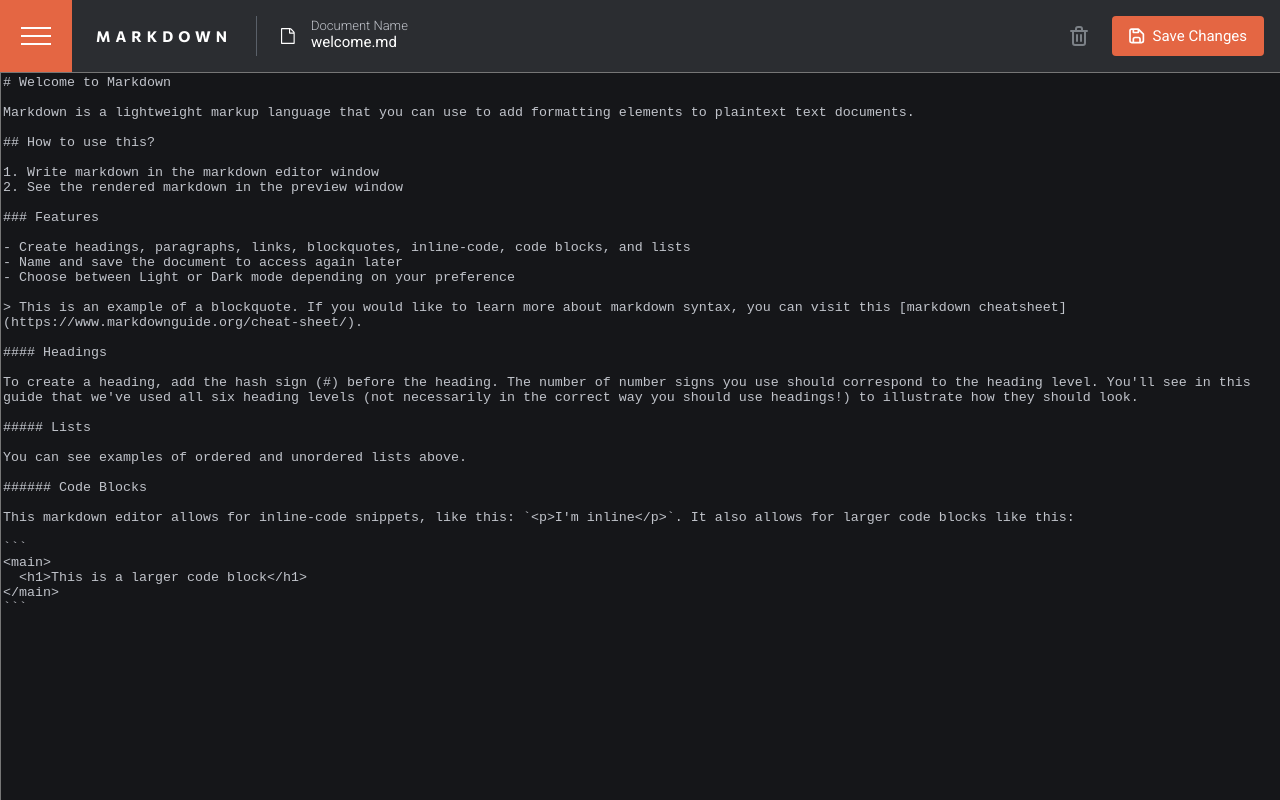
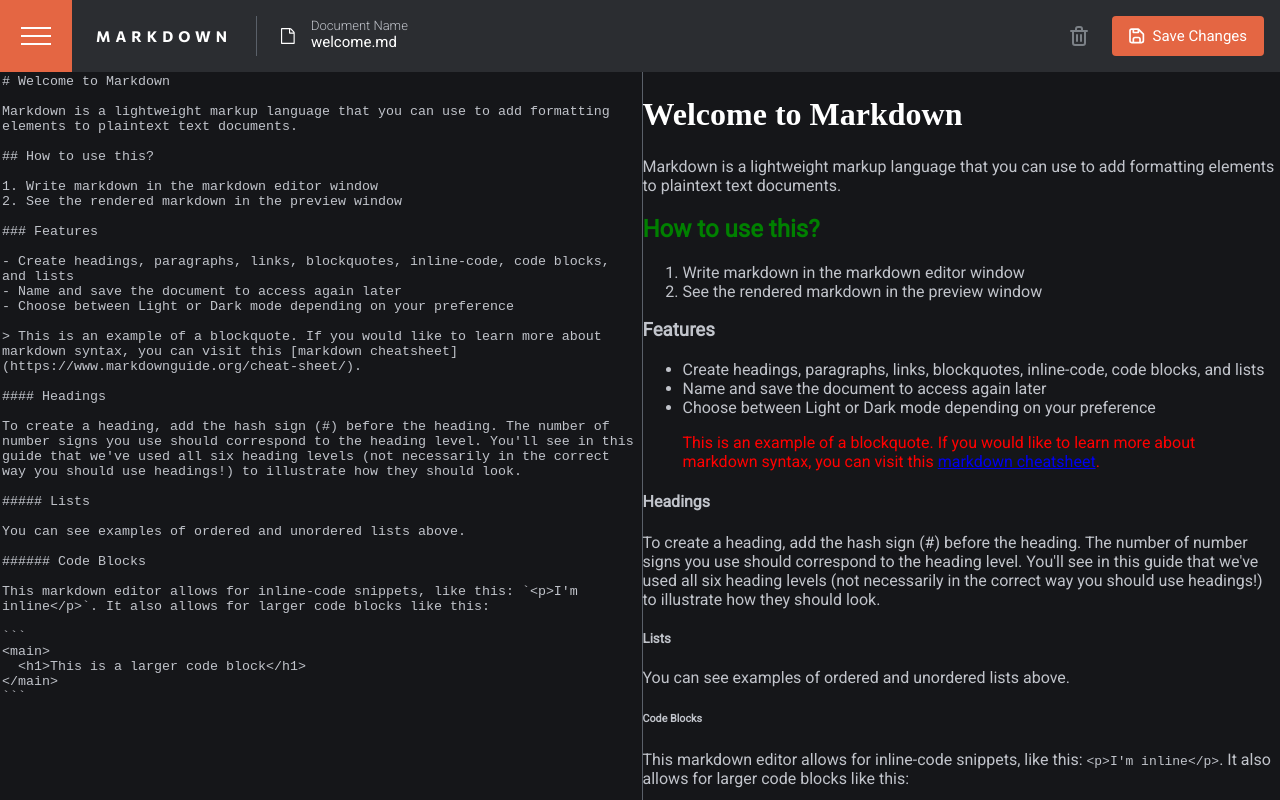
Before and after one commit to nablanco/browser-markdown-editor, a React (Create React App) app: page / in a window 1280 px wide. Built offline with nearby package versions, Linux system fonts and the light colour scheme.

Commit message:
Add Markdown and Preview windows, convert markdown to html/jsx

```diff
--- a/package.json
+++ b/package.json
@@ -6,6 +6,7 @@
     "@testing-library/jest-dom": "^5.16.5",
     "@testing-library/react": "^13.4.0",
     "@testing-library/user-event": "^13.5.0",
+    "markdown-to-jsx": "^7.1.8",
     "prop-types": "^15.8.1",
     "react": "^18.2.0",
     "react-dom": "^18.2.0",
--- a/src/App.js
+++ b/src/App.js
@@ -10,6 +10,24 @@ const GlobalStyle = createGlobalStyle`
     padding: 0px;
     font-family: 'Roboto', sans-serif;
     overflow-x: hidden;
+  }
+
+  h1 {
+    font-family: 'Roboto Slab';
+    font-style: normal;
+    font-weight: 700;
+    font-size: 32px;
+    line-height: 42px;
+    color: #FFFFFF;
+  }
+
+  h2 {
+    color: green;
+  }
+
+
+  blockquote {
+    color: red
   }
 `;
 
@@ -37,7 +55,7 @@ const App = () => {
           handleSidebar={handleSidebar}
           handleEnter={handleEnter}
         />
-        <Home ref={inputRef} inputRef={inputRef} showSidebar={showSidebar} />
+        <Home inputRef={inputRef} showSidebar={showSidebar} />
       </StyledApp>
     </>
   );
--- a/src/components/Home/Home.js
+++ b/src/components/Home/Home.js
@@ -1,9 +1,13 @@
-import React, { forwardRef, useContext } from "react";
+import React, { useContext } from "react";
 import styled from "styled-components";
 import { ThemeContext } from "../../themes/themeContext";
-import { DocumentContext } from "../../documents/documentContext";
 
-const StyledHome = styled.textarea`
+import MarkdownEditorWindow from "./MarkdownEditorWindow";
+import PreviewWindow from "./PreviewWindow";
+
+const StyledHome = styled.div`
+  display: flex;
+  flex-flow: row nowrap;
   height: 100%;
   width: 100%;
   position: fixed;
@@ -15,28 +19,23 @@ const StyledHome = styled.textarea`
   transition: 0.3s;
 `;
 
-const Home = forwardRef((props, inputRef) => {
+const Border = styled.div`
+  height: 100%;
+  width: 1px;
+  background-color: #5a6069;
+`;
+
+const Home = ({ inputRef, showSidebar }) => {
   const { theme } = useContext(ThemeContext);
-  const { activeDocument, onDocumentContentChange } =
-    useContext(DocumentContext);
 
   return (
-    <StyledHome
-      type="text"
-      value={
-        activeDocument.content
-          ? activeDocument.content
-          : "You delete all your work! Please create a new document in the sidebar :)"
-      }
-      onChange={onDocumentContentChange}
-      showSidebar={props.showSidebar}
-      ref={inputRef}
-      theme={theme}
-      {...props}
-      spellcheck="false"
-    ></StyledHome>
+    <StyledHome showSidebar={showSidebar} theme={theme}>
+      <MarkdownEditorWindow ref={inputRef} />
+      <Border />
+      <PreviewWindow />
+    </StyledHome>
   );
-});
+};
 
 Home.displayName = "Home";
 export default Home;
--- /dev/null
+++ b/src/components/Home/MarkdownEditorWindow.js
@@ -0,0 +1,38 @@
+import React, { forwardRef, useContext } from "react";
+import styled from "styled-components";
+import { ThemeContext } from "../../themes/themeContext";
+import { DocumentContext } from "../../documents/documentContext";
+
+const StyledEditor = styled.textarea`
+  height: 100%;
+  width: 50%;
+  outline: none;
+  border: none;
+  color: ${(props) => props.theme.color.markdownbody};
+  background-color: ${(props) => props.theme.background.main};
+`;
+
+const MarkdownEditorWindow = forwardRef((props, inputRef) => {
+  const { theme } = useContext(ThemeContext);
+  const { activeDocument, onDocumentContentChange } =
+    useContext(DocumentContext);
+
+  return (
+    <StyledEditor
+      type="text"
+      value={
+        activeDocument.content
+          ? activeDocument.content
+          : "You delete all your work! Please create a new document in the sidebar :)"
+      }
+      onChange={onDocumentContentChange}
+      showSidebar={props.showSidebar}
+      ref={inputRef}
+      theme={theme}
+      {...props}
+    ></StyledEditor>
+  );
+});
+
+MarkdownEditorWindow.displayName = "MarkdownEditor";
+export default MarkdownEditorWindow;
--- /dev/null
+++ b/src/components/Home/PreviewWindow.js
@@ -0,0 +1,31 @@
+import React, { useContext } from "react";
+import styled from "styled-components";
+import Markdown from "markdown-to-jsx";
+import { ThemeContext } from "../../themes/themeContext";
+import { DocumentContext } from "../../documents/documentContext";
+
+const StyledEditor = styled.div`
+  height: 100%;
+  width: 50%;
+  color: ${(props) => props.theme.color.markdownbody};
+  background-color: ${(props) => props.theme.background.main};
+`;
+
+const MarkdownEditor = () => {
+  const { theme } = useContext(ThemeContext);
+  const { activeDocument, onDocumentContentChange } =
+    useContext(DocumentContext);
+
+  return (
+    <StyledEditor
+      theme={theme}
+      activeDocument={activeDocument}
+      onChange={onDocumentContentChange}
+    >
+      <Markdown>{activeDocument.content}</Markdown>
+    </StyledEditor>
+  );
+};
+
+MarkdownEditor.displayName = "MarkdownEditor";
+export default MarkdownEditor;
--- a/src/components/Navigation/Sidebar.js
+++ b/src/components/Navigation/Sidebar.js
@@ -95,7 +95,6 @@ const Sidebar = ({ showSidebar }) => {
                 onClick={() => changeActiveDocument(document.id)}
                 key={document.id}
               >
-                {console.log(document.id)}
                 <DocumentIcon src={iconDocument} />
                 <DocumentInformation>
                   <DocumentDate>{document.createdAt}</DocumentDate>
```
Also changed, not shown: 1 other file (tests, documents, lock files or other folders).
